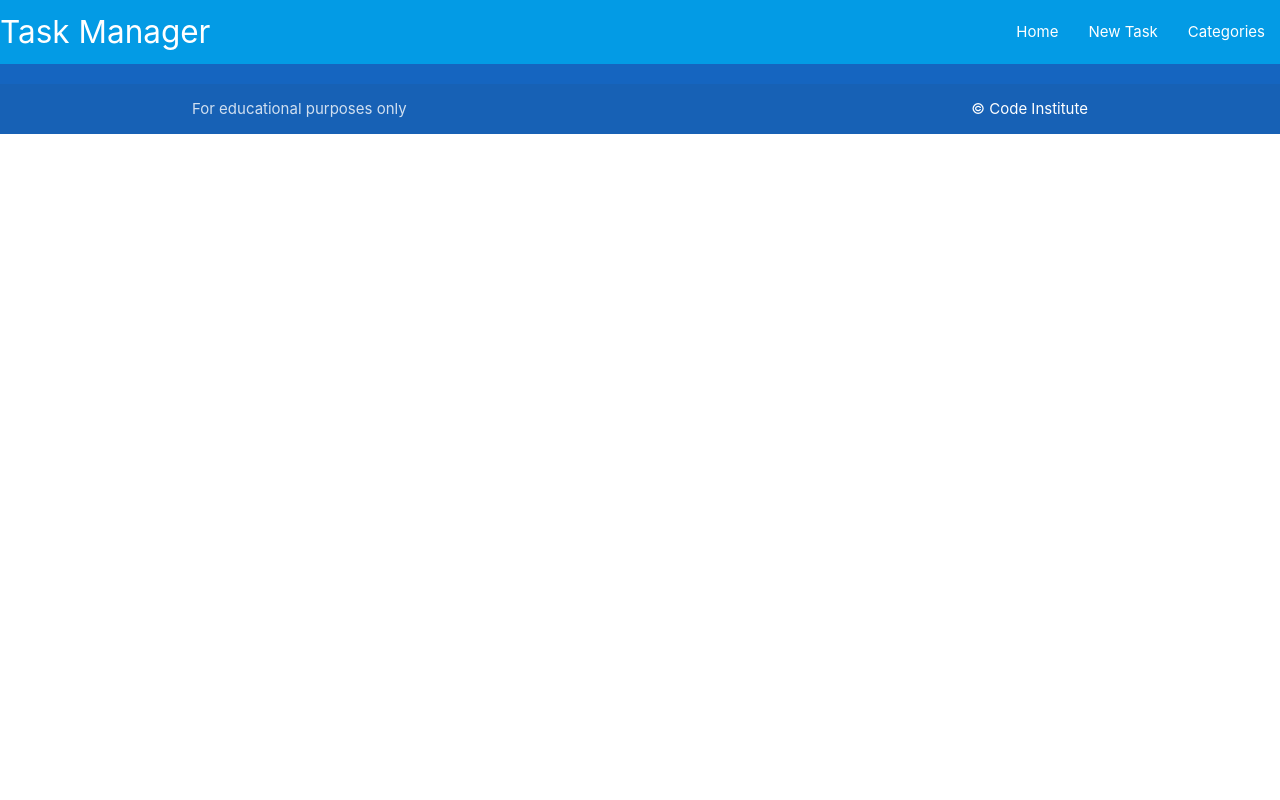
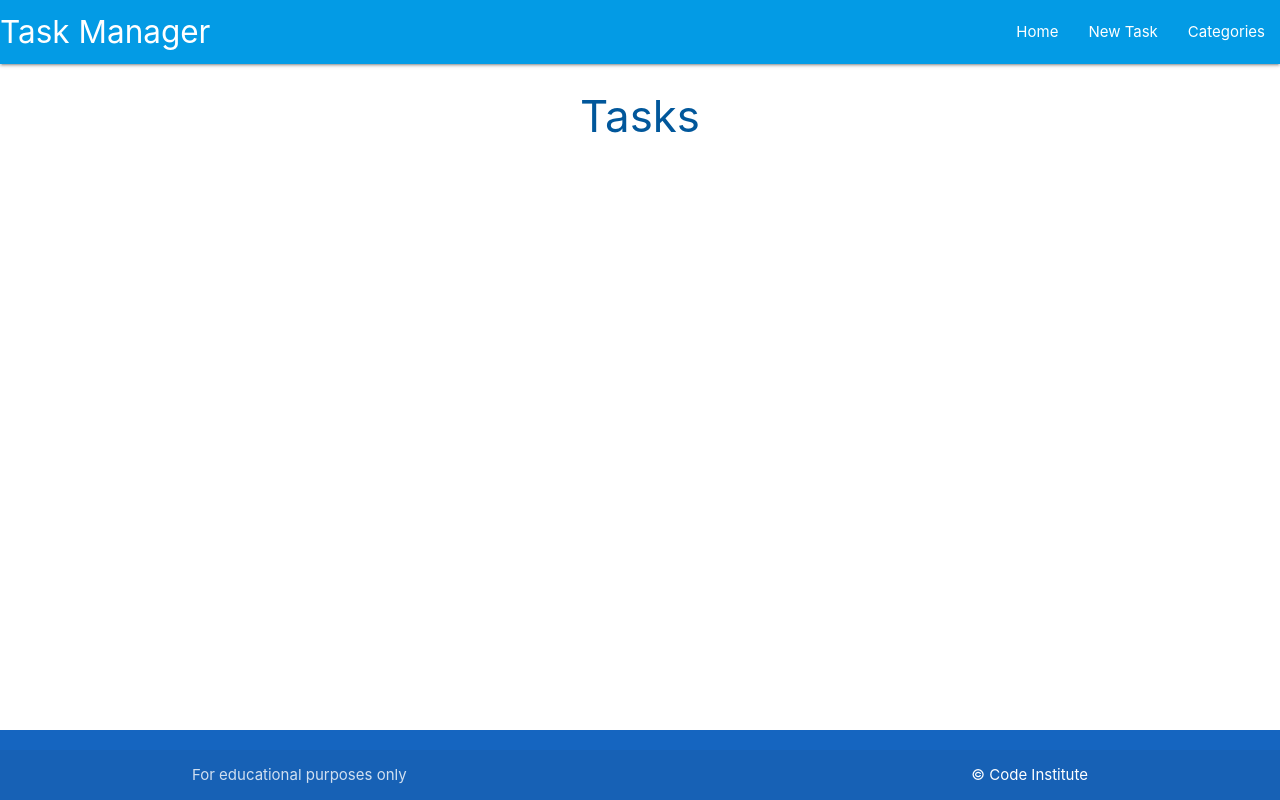
Before and after one commit to Eduardo-Antoniassi-Lobato/SQLAlchemy_Flask_Task_Manager, a Flask app: page / in a window 1280 px wide. Run offline with Flask 3, Linux system fonts and the light colour scheme.

Commit message:
Add static files

```diff
--- a/taskmanager/routes.py
+++ b/taskmanager/routes.py
@@ -5,4 +5,4 @@ from taskmanager.models import Category, Task
 
 @app.route("/")
 def home():
-    return render_template("base.html")
+    return render_template("tasks.html")
--- /dev/null
+++ b/taskmanager/static/css/style.css
@@ -0,0 +1,9 @@
+body {
+    display: flex;
+    min-height: 100vh;
+    flex-direction: column;
+}
+
+main {
+    flex: 1 0 auto;
+}
--- /dev/null
+++ b/taskmanager/static/js/script.js
@@ -0,0 +1,5 @@
+document.addEventListener("DOMContentLoaded", function () {
+    // sidenav initialization
+    let sidenav = document.querySelectorAll(".sidenav");
+    M.Sidenav.init(sidenav);
+});
--- a/taskmanager/templates/base.html
+++ b/taskmanager/templates/base.html
@@ -2,9 +2,13 @@
 <html lang="en">
 
 <head>
+
     <meta charset="UTF-8">
     <meta http-equiv="X-UA-Compatible" content="IE=edge">
     <meta name="viewport" content="width=device-width, initial-scale=1.0">
+    <link rel="stylesheet" href="https://cdnjs.cloudflare.com/ajax/libs/font-awesome/5.15.3/css/all.min.css"
+        integrity="sha512-iBBXm8fW90+nuLcSKlbmrPcLa0OT92xO1BIsZ+ywDWZCvqsWgccV3gFoRBv0z+8dLJgyAHIhR35VZc2oM/gI1w=="
+        crossorigin="anonymous" referrerpolicy="no-referrer">
     <link rel="stylesheet" href="https://cdnjs.cloudflare.com/ajax/libs/materialize/1.0.0/css/materialize.min.css"
         type="text/css">
     <link rel="stylesheet" href="{{ url_for('static', filename='css/style.css') }}" type="text/css">
@@ -12,6 +16,7 @@
 </head>
 
 <body>
+
     <header>
         <!-- top navbar -->
         <nav class="light-blue darken-1">
@@ -50,6 +55,7 @@
 
     <script src="https://cdnjs.cloudflare.com/ajax/libs/materialize/1.0.0/js/materialize.min.js"></script>
     <script src="{{ url_for('static', filename='js/script.js') }}"></script>
+
 </body>
 
 </html>
--- /dev/null
+++ b/taskmanager/templates/tasks.html
@@ -0,0 +1,6 @@
+{% extends "base.html" %}
+{% block content %}
+
+<h3 class="light-blue-text text-darken-4 center-align">Tasks</h3>
+
+{% endblock %}
```
Also changed, not shown: taskmanager/script.js (deleted), taskmanager/style.css (deleted).
